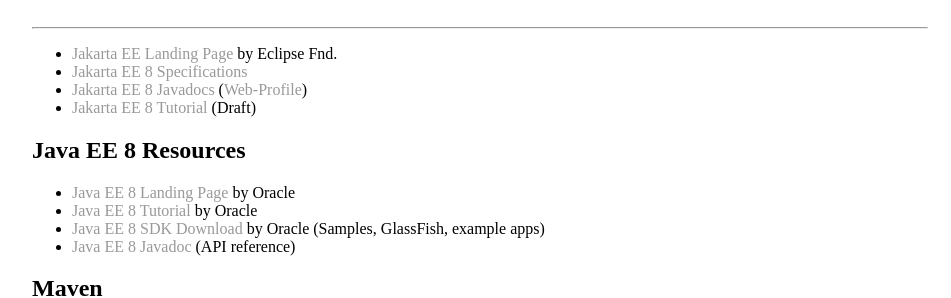
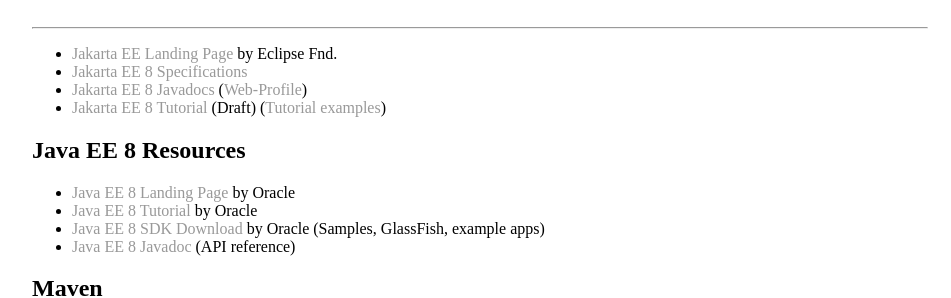
Before and after one commit to awesome-jakartaee/awesome-jakartaee.github.io, a Jekyll site: the page built from index.md, in a window 1280 px wide. Shown: the part 178-476 px from the top of the page, without its empty margins (160-1111 px from the left). Built offline with Jekyll 4.4.1, drawn with Linux system fonts in a browser that asks for light colours.

Commit message:
Update index.md

```diff
--- a/index.md
+++ b/index.md
@@ -11,7 +11,7 @@
 * [Jakarta EE Landing Page](https://jakarta.ee/) by Eclipse Fnd.
 * [Jakarta EE 8 Specifications](https://jakarta.ee/specifications/)
 * [Jakarta EE 8 Javadocs](https://jakarta.ee/specifications/platform/8/apidocs/) ([Web-Profile](https://jakarta.ee/specifications/webprofile/8/apidocs/))
-* [Jakarta EE 8 Tutorial](https://eclipse-ee4j.github.io/jakartaee-tutorial/toc.html) (Draft)
+* [Jakarta EE 8 Tutorial](https://eclipse-ee4j.github.io/jakartaee-tutorial/toc.html) (Draft) ([Tutorial examples](https://github.com/eclipse-ee4j/jakartaee-tutorial-examples))
 
 ## Java EE 8 Resources
 
```
